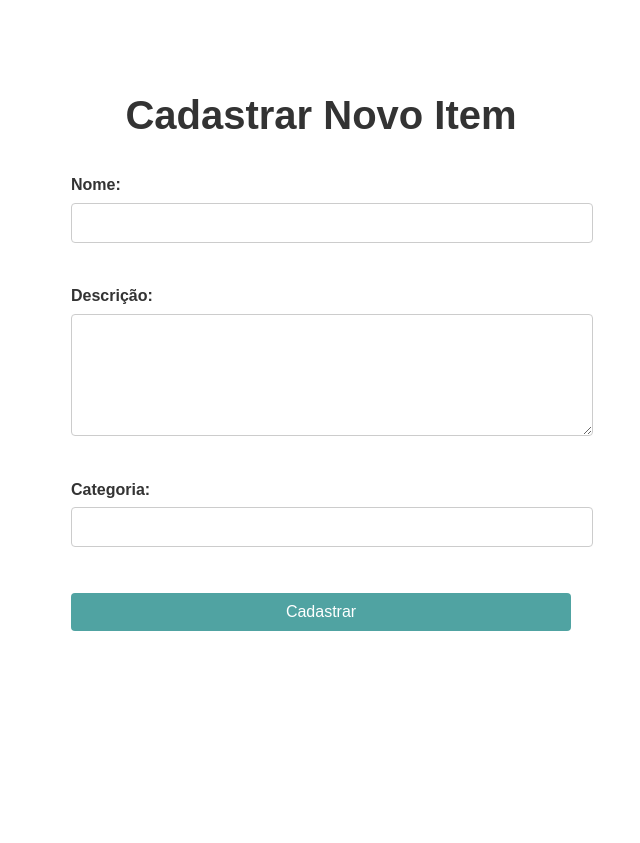
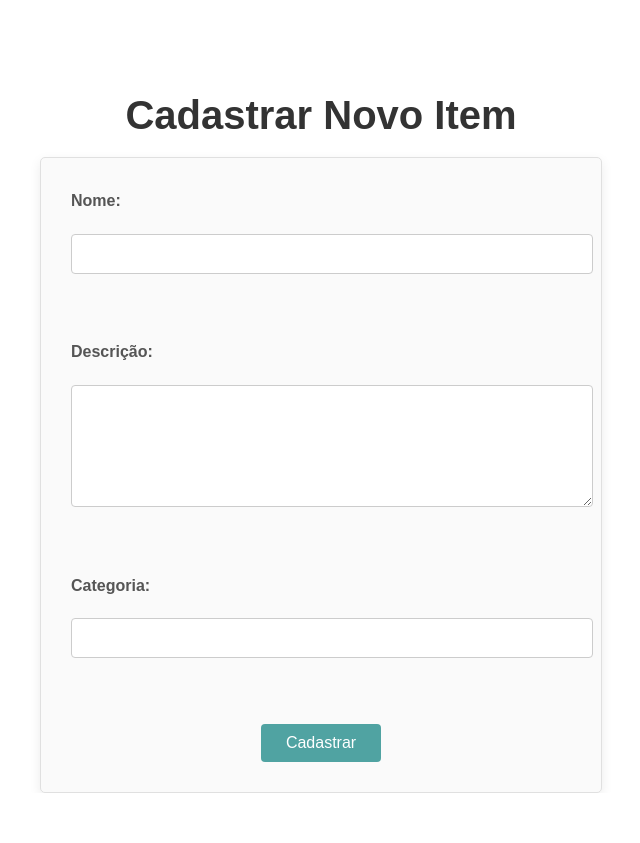
Before and after one commit to gabrielaanselmo/flaskproject, a Flask app: page /cadastro in a window 1280 px wide. Shown: the part 155-998 px from the top of the page, without its empty margins (319-959 px from the left). Before the commit the page ends 786 px from the top, so only its background shows below. Run offline with Flask 3, Linux system fonts and the light colour scheme.

Commit message:
[style] atualizando o css do formulário de cadastro

```diff
--- a/colecionaveis/static/estilo.css
+++ b/colecionaveis/static/estilo.css
@@ -114,12 +114,17 @@ form {
     max-width: 500px;
     display: flex;
     flex-direction: column;
+    border: 1px solid #e0e0e0;
+    padding: 30px;
+    border-radius: 5px;
+    background-color: #fafafa;
+    box-shadow: 0 4px 12px rgba(0, 0, 0, 0.08);
+    gap: 20px;
 }
 
 label {
     font-weight: bold;
-    margin-top: 15px;
-    margin-bottom: 5px;
+    color: #555;
 }
 
 input[type="text"],
@@ -130,12 +135,13 @@ textarea {
     border-radius: 4px;
     font-size: 1em;
     outline: none;
-    transition: border-color 0.3s;
+    transition: border-color 0.3s, box-shadow 0.3s;
 }
 
 input[type="text"]:focus,
 textarea:focus {
     border-color: #50a3a2;
+    box-shadow: 0 0 4px rgba(80, 163, 162, 0.5);
 }
 
 textarea {
@@ -144,8 +150,8 @@ textarea {
 }
 
 button {
-    margin-top: 20px;
-    padding: 10px 20px;
+    align-self: center;
+    padding: 10px 25px;
     background-color: #50a3a2;
     color: #fff;
     border: none;
```
